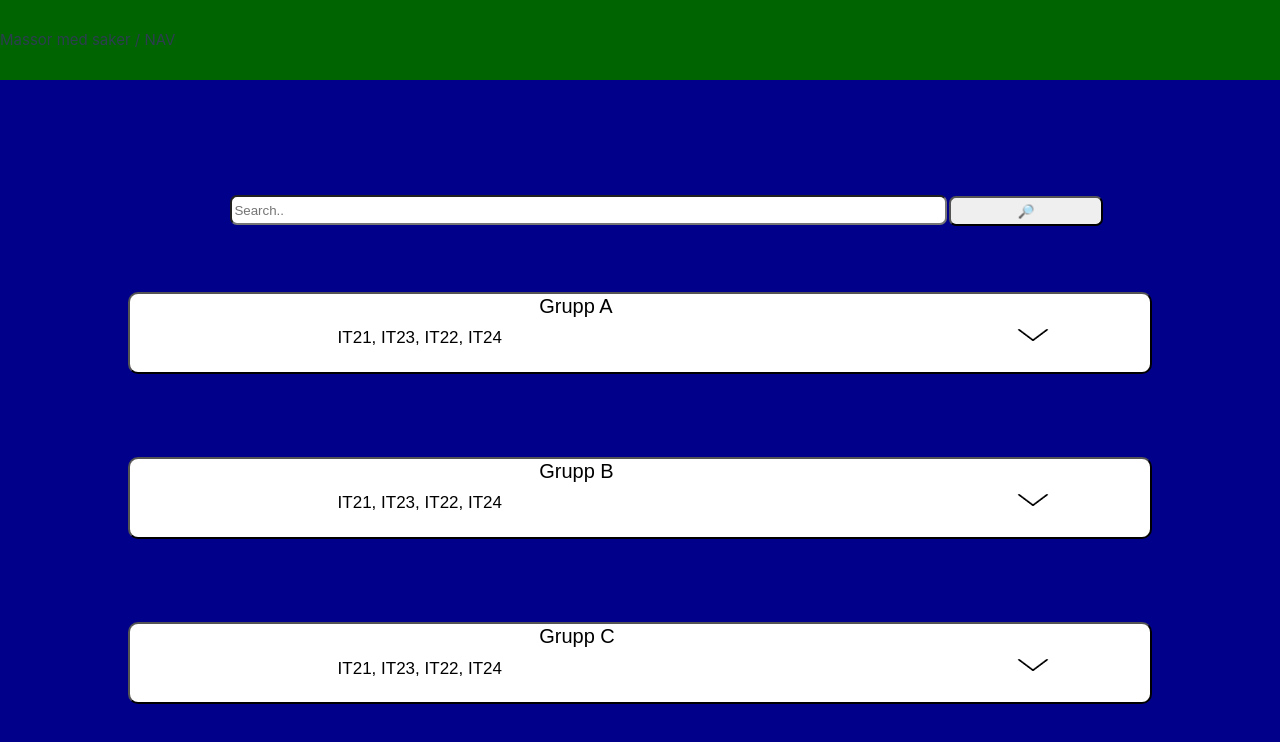
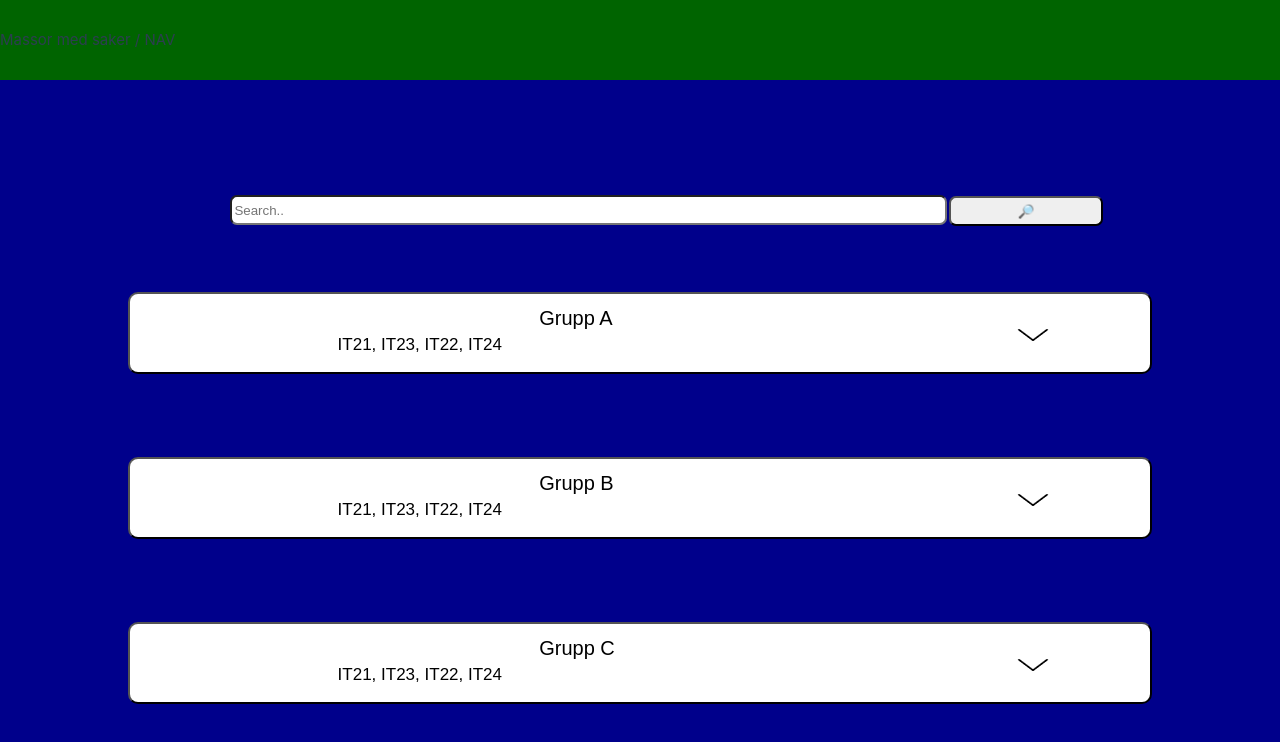
Before and after one commit to CD47484/Volleyboll-Gruppspel, a Vue app in the folder Gruppspel/: page / in a window 1280 px wide. Shown: the top 742 px of the page. Built offline with nearby package versions, Linux system fonts and the light colour scheme.

Commit message:
text position

```diff
--- a/Gruppspel/src/App.vue
+++ b/Gruppspel/src/App.vue
@@ -193,14 +193,15 @@ export default {
   width: fit-content;
   font-size: 20px;
   left: 40%;
+  top: 0.6em;
   width: fit-content;
 }
 .lag{
   position: relative;
   color: black;
   text-align: left;
-  top: 0.6em;
   left: 20%;
+  top: 1em;
   font-size: 17px;
   width: fit-content;
 }
```
Also changed, not shown: Gruppspel/src/assets/pngwing.png (deleted).
